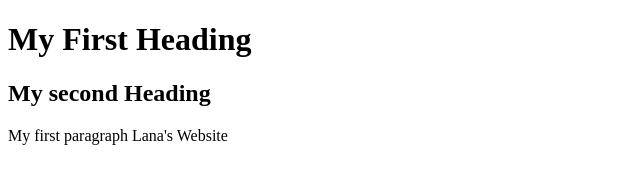
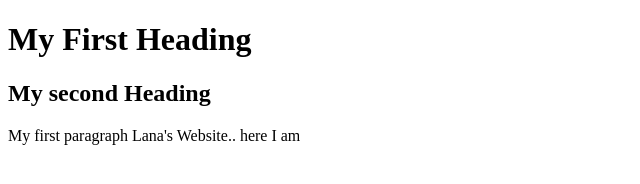
Before and after one commit to Lanatediashvili/lanat, a plain HTML site: page index.html in a window 1280 px wide. Shown: the full height of the page, 0-640 px from the left. Drawn offline with Linux system fonts and the light colour scheme.

Commit message:
Update index.html
third commit here I am .

```diff
--- a/index.html
+++ b/index.html
@@ -5,7 +5,7 @@
 <h1>My First Heading</h1>
 
 <h2>My second Heading </h2>
-<p>My first paragraph Lana's Website</p>
+<p>My first paragraph Lana's Website.. here  I am </p>
 
 </body>
 </html>
```
